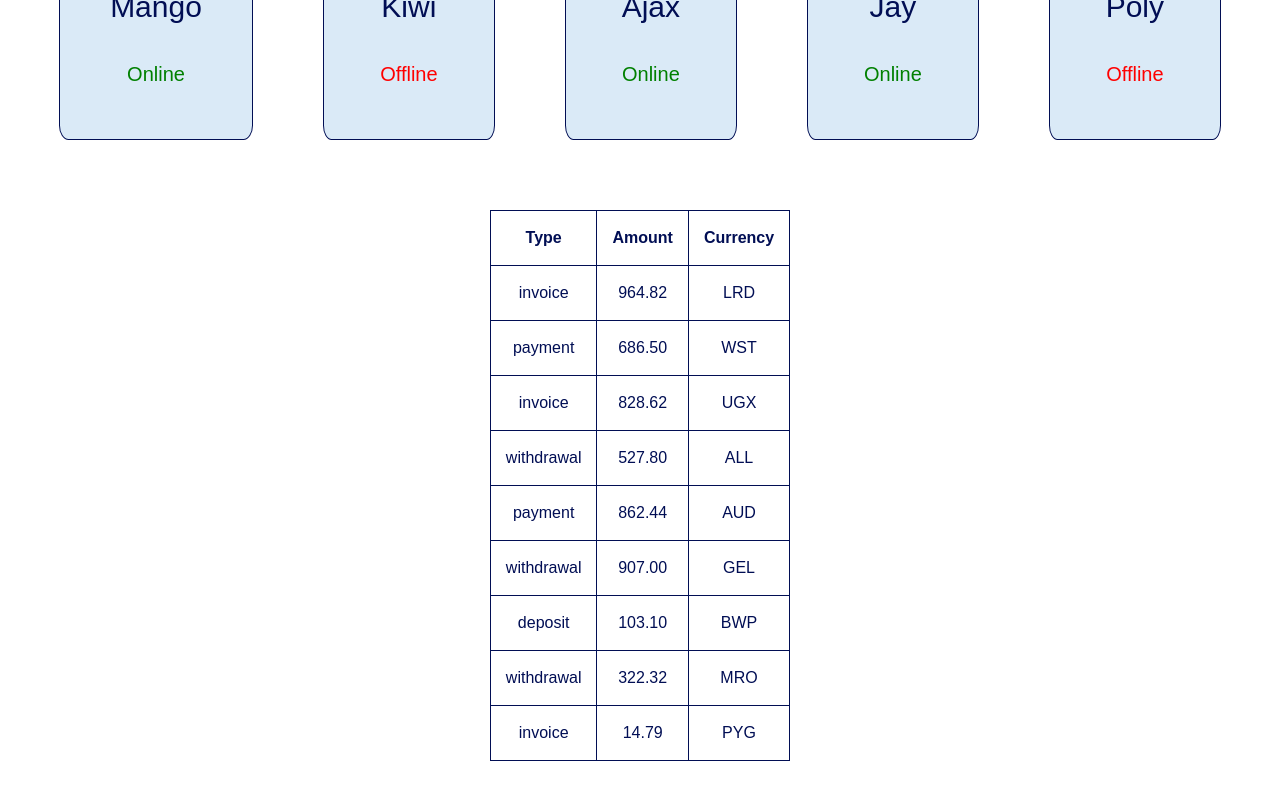
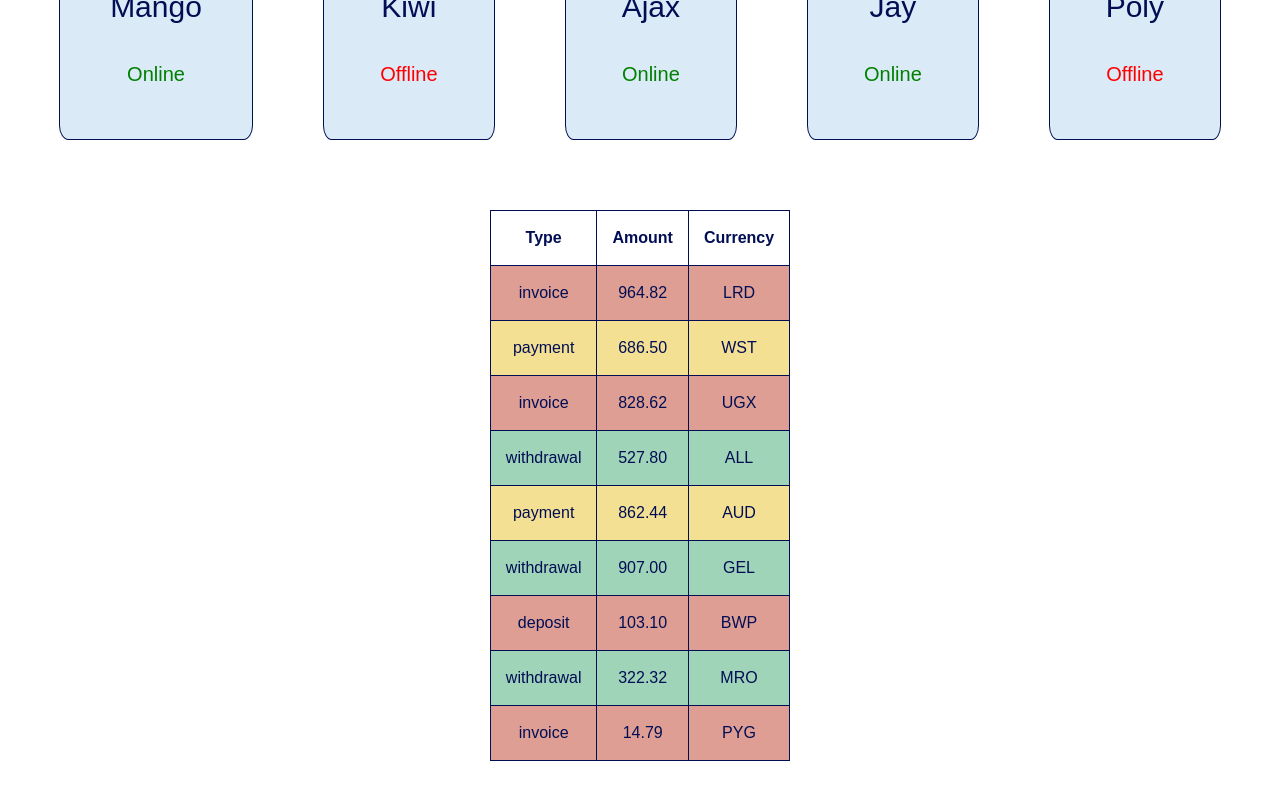
Before and after one commit to KaterynaKocheharova/goit-react-hw-01, a React (Vite) app: page / in a window 1280 px wide. Shown: the part 722-1522 px from the top of the page. Built offline with nearby package versions, Linux system fonts and the light colour scheme.

Commit message:
add row styles to transactions table

```diff
--- a/src/components/Profile/Profile.module.css
+++ b/src/components/Profile/Profile.module.css
@@ -1,5 +1,5 @@
 .user-card {
-  max-width: 300px;
+  max-width: 350px;
   margin-right: auto;
   margin-left: auto;
   padding-top: 30px;
@@ -40,6 +40,7 @@
   width: 100%;
   display: flex;
   border-top: var(--main-border);
+  text-align: center;
 }
 
 .user-stat-item {
--- a/src/components/Transactions/TransactionHistory.jsx
+++ b/src/components/Transactions/TransactionHistory.jsx
@@ -13,8 +13,20 @@ export default function TransactionHistory({ transactions }) {
       </thead>
       <tbody>
         {transactions.map(({ id, type, amount, currency }) => {
+          let rowClass;
+          switch (type) {
+            case "payment":
+              rowClass = css["payment-row"];
+              break;
+            case "withdrawal":
+              rowClass = css["withdrawal-row"];
+              break;
+            default:
+              rowClass = css["invoice-row"];
+          }
+
           return (
-            <tr key={id}>
+            <tr className={clsx(rowClass)} key={id}>
               <td className={clsx(css["table-cell"])}>{type}</td>
               <td className={clsx(css["table-cell"])}>{amount}</td>
               <td className={clsx(css["table-cell"])}>{currency}</td>
--- a/src/components/Transactions/TransactionHistory.module.css
+++ b/src/components/Transactions/TransactionHistory.module.css
@@ -4,6 +4,18 @@
   margin-left: auto;
   border: var(--main-border);
   border-collapse: collapse;
+}
+
+.payment-row {
+  background-color: #f4e092;
+}
+
+.withdrawal-row {
+  background-color: #9fd4b8;
+}
+
+.invoice-row {
+  background-color: #df9e93;
 }
 
 .table-cell {
```
